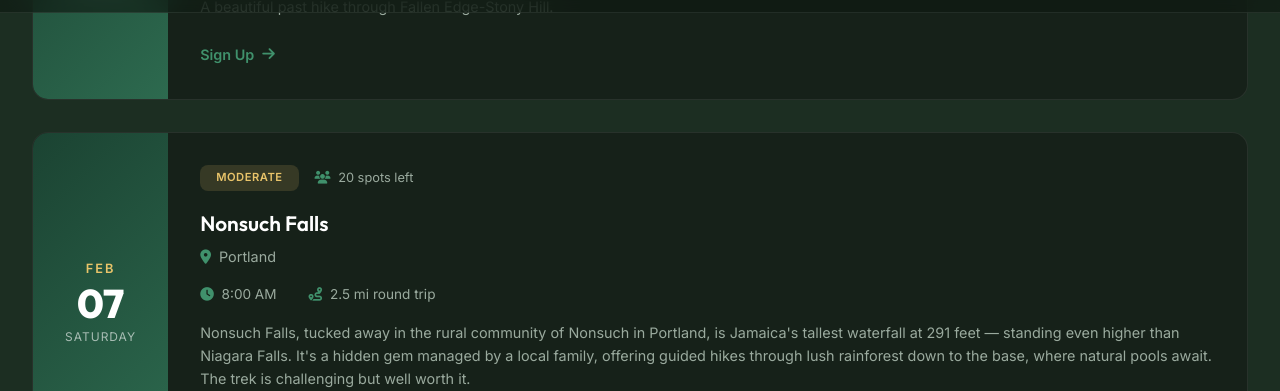
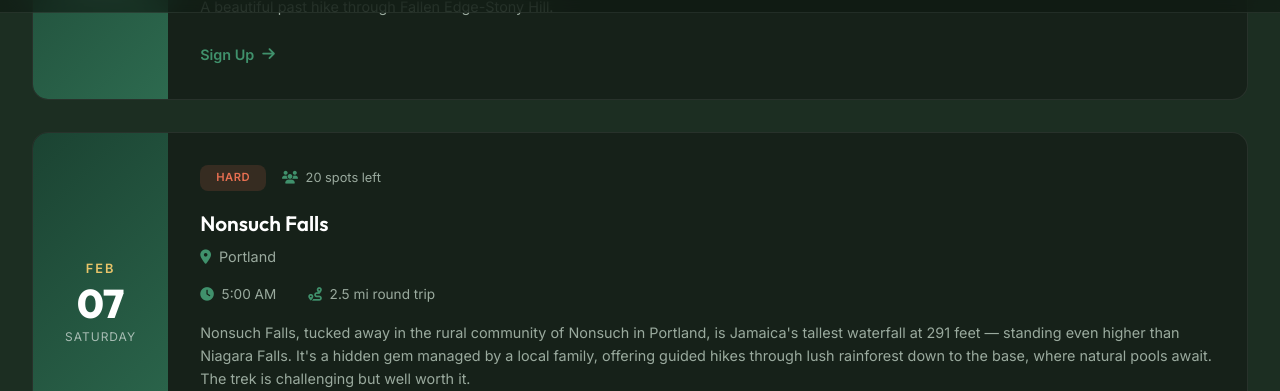
Before and after one commit to willylondon/lifestyle-hikers, a Jekyll site: the page built from index.html, in a window 1280 px wide and 900 px high, scrolled down 4418 px. Shown: the part 90-481 px from the top of the window. Built offline with Jekyll 4.4.1, drawn with Linux system fonts in a browser that asks for light colours.

Commit message:
Update 🥾 Upcoming Hikes “upcoming_hikes”

```diff
--- a/_data/events.yml
+++ b/_data/events.yml
@@ -10,10 +10,10 @@ items:
   - name: Nonsuch Falls
     location: Portland
     date: 2026-02-07
-    time: 8:00 AM
+    time: 5:00 AM
     spots: 20
     distance: 2.5 mi round trip
-    difficulty: moderate
+    difficulty: hard
     description: Nonsuch Falls, tucked away in the rural community of Nonsuch in
       Portland, is Jamaica's tallest waterfall at 291 feet — standing even
       higher than Niagara Falls. It's a hidden gem managed by a local family,
```
